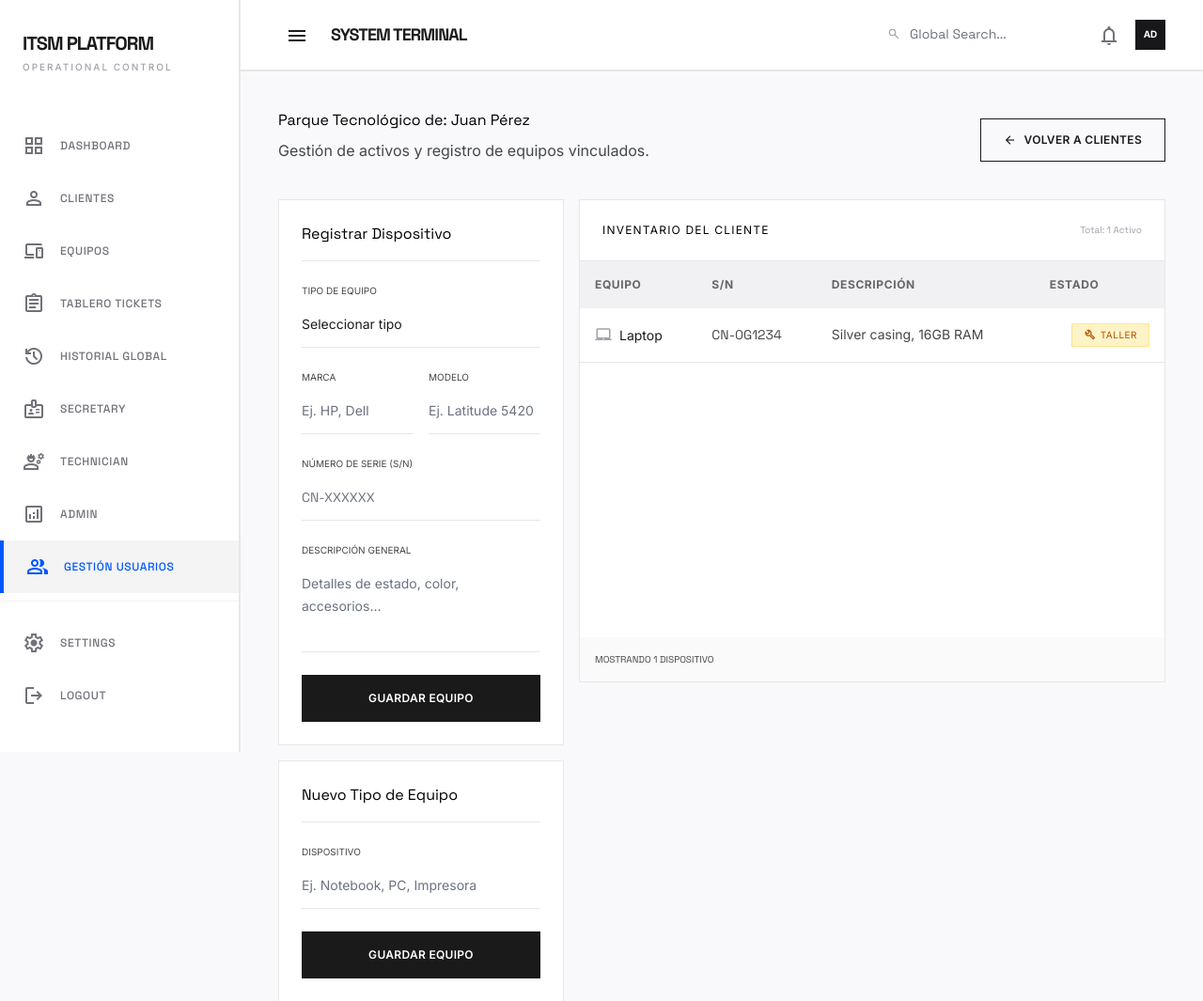
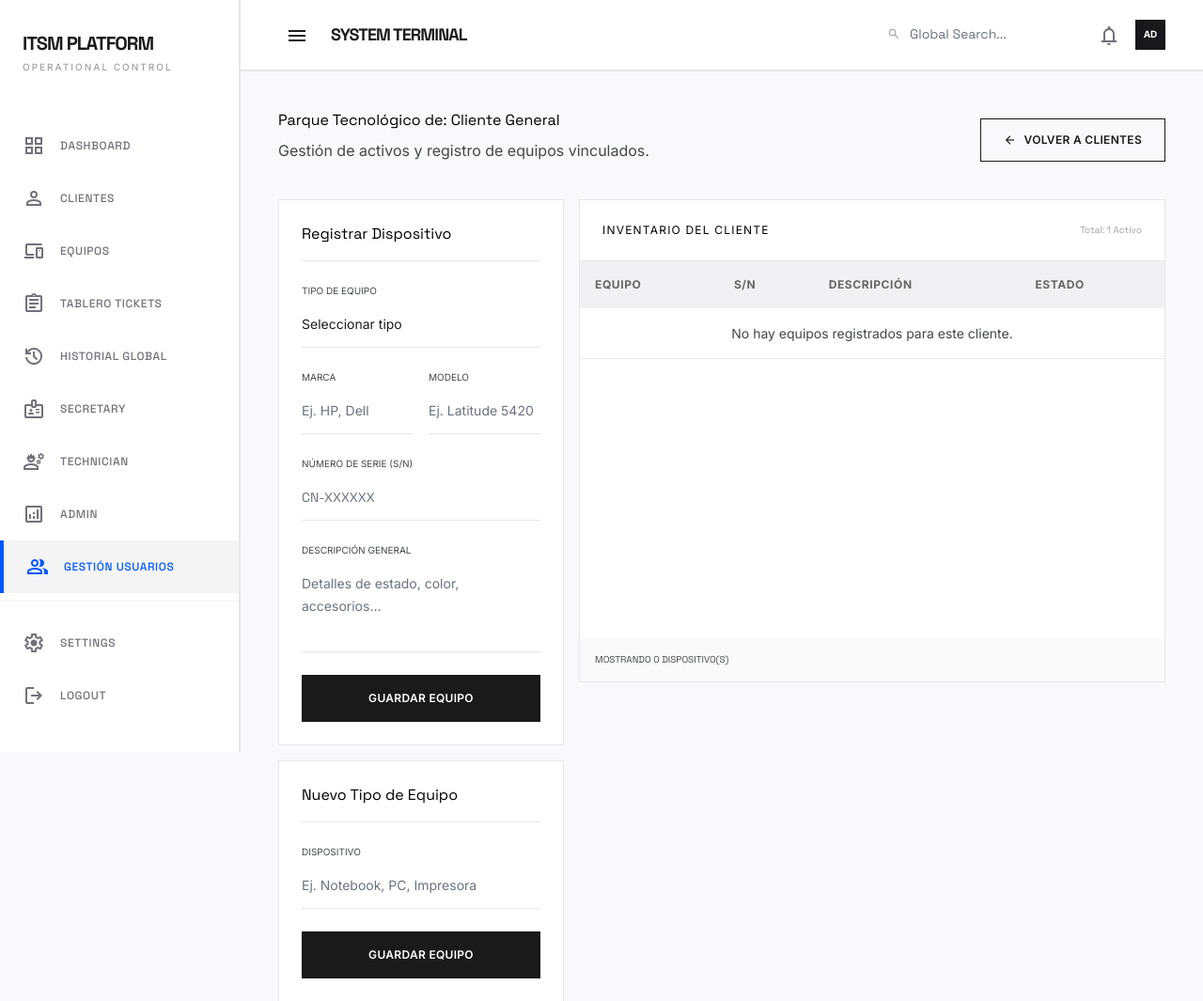
Before and after one commit to Luis18A/ProyectoFinalSeminario2, a Flask app: page /equipos in a window 1280 px wide. Shown: the top 1065 px of the page at 94% size. Run offline with Flask 3, Linux system fonts and the light colour scheme; some libraries are stand-ins or nearby versions.

Commit message:
feat: implement equipo and tipoDispositivo management with MVC routing and UI templates

```diff
--- a/app.py
+++ b/app.py
@@ -16,6 +16,7 @@ from backend.routes.vistas import vistas_bp
 from backend.routes.usuario_route import usuarios_bp
 from backend.routes.cliente_route import cliente_bp
 from backend.routes.tipoDispositivo_route import tipoDispositivo_bp
+from backend.routes.equipo_route import equipo_bp
 
 # Configurar Flask para que busque en la carpeta frontend
 app = Flask(__name__,
@@ -35,6 +36,7 @@ app.register_blueprint(vistas_bp)
 app.register_blueprint(usuarios_bp)
 app.register_blueprint(cliente_bp)
 app.register_blueprint(tipoDispositivo_bp)
+app.register_blueprint(equipo_bp)
 
 with app.app_context():
     db.create_all()
--- a/backend/models/Equipo.py
+++ b/backend/models/Equipo.py
@@ -33,7 +33,7 @@ class Equipo(db.Model):
         return Equipo.query.get(id)
 
     @classmethod
-    def create(cls, **data):
+    def crear(cls, **data):
         nuevo = cls(**data)
         db.session.add(nuevo)
         db.session.commit()
--- a/backend/routes/tipoDispositivo_route.py
+++ b/backend/routes/tipoDispositivo_route.py
@@ -27,4 +27,5 @@ def crear_tipo_dispositivo():
         flash(message, 'error')
 
     # 3. Redirigimos a la vista que elijas (ej: gestión de equipos)
-    return redirect(url_for('vistas.gestion_equipos'))
+    cliente_id = request.form.get('cliente_id')
+    return redirect(url_for('vistas.gestion_equipos', cliente_id=cliente_id))
--- a/backend/routes/vistas.py
+++ b/backend/routes/vistas.py
@@ -40,6 +40,7 @@ def secretary():
     return render_template('secretary_view.html')
 
 from backend.controller.cliente_controller import ClienteController
+from backend.controller.tipoDispositivo_controller import TipoDispositivoController
 
 @vistas_bp.route('/clientes')
 def gestion_cliente():
@@ -47,8 +48,23 @@ def gestion_cliente():
     return render_template('gestion_cliente.html', clientes=clientes)
 
 @vistas_bp.route('/equipos')
-def gestion_equipos():
-    return render_template('gestion_equipos.html')
+@vistas_bp.route('/equipos/<int:cliente_id>')
+def gestion_equipos(cliente_id=None):
+    tipo_dispositivos = TipoDispositivoController.obtener_todos()
+    cliente = None
+    equipos = []
+
+    if cliente_id:
+        from backend.models.Cliente import Cliente
+        cliente = Cliente.query.get(cliente_id)
+        if cliente:
+            from backend.models.Equipo import Equipo
+            equipos = Equipo.get_por_cliente(cliente_id)
+
+    return render_template('gestion_equipos.html',
+                           tipo_dispositivos=tipo_dispositivos,
+                           cliente=cliente,
+                           equipos=equipos)
 
 @vistas_bp.route('/tablero-tickets')
 def tickets():
--- a/frontend/templates/gestion_cliente.html
+++ b/frontend/templates/gestion_cliente.html
@@ -69,7 +69,7 @@
                             <td class="font-label-mono text-xs">{{ c.dni_cuil }}</td>
                             <td class="text-right">
                                 <div class="flex justify-end gap-2">
-                                    <a href="{{ url_for('vistas.gestion_equipos') }}"
+                                    <a href="{{ url_for('vistas.gestion_equipos', cliente_id=c.id) }}"
                                         class="p-2 text-on-surface-variant hover:text-accent transition-colors"
                                         title="Ver Equipos">
                                         <span class="material-symbols-outlined text-[18px]">devices</span>
--- a/frontend/templates/gestion_equipos.html
+++ b/frontend/templates/gestion_equipos.html
@@ -5,7 +5,7 @@
     <!-- Page Header -->
     <div class="flex justify-between items-end mb-10">
         <div>
-            <h1 class="font-headline-xl text-primary mb-2">Parque Tecnológico de: Juan Pérez</h1>
+            <h1 class="font-headline-xl text-primary mb-2">Parque Tecnológico de: {{ cliente.nombre ~ ' ' ~ cliente.apellido if cliente else 'Cliente General' }}</h1>
             <p class="font-body-md text-on-surface-variant">Gestión de activos y registro de equipos vinculados.</p>
         </div>
         <a href="{{ url_for('vistas.gestion_cliente') }}" class="btn-swiss btn-outline">
@@ -20,41 +20,43 @@
         <div class="col-span-12 md:col-span-4 flex flex-col gap-grid-gutter">
             <div class="bento-card p-6 h-full flex flex-col">
                 <h2 class="font-headline-md text-primary mb-6 border-b border-border pb-4">Registrar Dispositivo</h2>
-                <form class="flex flex-col gap-6 flex-1">
+                <form class="flex flex-col gap-6 flex-1" action="{{ url_for('equipo.crear_equipo') }}" method="POST">
                     <div class="flex flex-col gap-1">
                         <label class="font-label-bold text-on-surface-variant uppercase text-[10px]">Tipo de
                             Equipo</label>
-                        <select class="input-swiss appearance-none bg-transparent">
+                        {% if cliente %}
+                        <input type="hidden" name="cliente_id" value="{{ cliente.id }}">
+                        {% endif %}
+                        <select name="tipo_dispositivo_id" class="input-swiss appearance-none bg-transparent">
                             <option disabled selected value="">Seleccionar tipo</option>
-                            <option value="laptop">Laptop</option>
-                            <option value="desktop">Desktop</option>
-                            <option value="impresora">Impresora</option>
-                            <option value="monitor">Monitor</option>
-                            <option value="otro">Otro</option>
+                            {% for tipo in tipo_dispositivos %}
+                            <option value="{{ tipo.id }}">{{ tipo.descripcion }}</option>
+                            {% endfor %}
                         </select>
                     </div>
                     <div class="grid grid-cols-2 gap-4">
                         <div class="flex flex-col gap-1">
                             <label class="font-label-bold text-on-surface-variant uppercase text-[10px]">Marca</label>
-                            <input class="input-swiss" placeholder="Ej. HP, Dell" type="text" />
+                            <input name="marca" class="input-swiss" placeholder="Ej. HP, Dell" type="text" />
                         </div>
                         <div class="flex flex-col gap-1">
                             <label class="font-label-bold text-on-surface-variant uppercase text-[10px]">Modelo</label>
-                            <input class="input-swiss" placeholder="Ej. Latitude 5420" type="text" />
+                            <input name="modelo" class="input-swiss" placeholder="Ej. Latitude 5420" type="text" />
                         </div>
                     </div>
                     <div class="flex flex-col gap-1">
                         <label class="font-label-bold text-on-surface-variant uppercase text-[10px]">Número de Serie
                             (S/N)</label>
-                        <input class="input-swiss font-label-mono uppercase" placeholder="CN-XXXXXX" type="text" />
+                        <input name="numero_serie" class="input-swiss font-label-mono uppercase" placeholder="CN-XXXXXX"
+                            type="text" />
                     </div>
                     <div class="flex flex-col gap-1 flex-1">
                         <label class="font-label-bold text-on-surface-variant uppercase text-[10px]">Descripción
                             General</label>
-                        <textarea class="input-swiss resize-none flex-1"
+                        <textarea name="descripcion" class="input-swiss resize-none flex-1"
                             placeholder="Detalles de estado, color, accesorios..." rows="3"></textarea>
                     </div>
-                    <button class="btn-swiss btn-primary w-full justify-center py-4 mt-auto" type="button">
+                    <button class="btn-swiss btn-primary w-full justify-center py-4 mt-auto" type="submit">
                         Guardar Equipo
                     </button>
                 </form>
@@ -80,30 +82,43 @@
                             </tr>
                         </thead>
                         <tbody>
+                            {% if equipos %}
+                            {% for equipo in equipos %}
                             <tr class="hover:bg-background transition-colors">
                                 <td>
                                     <div class="flex items-center gap-2">
-                                        <span
-                                            class="material-symbols-outlined text-zinc-400 text-[18px]">laptop_mac</span>
-                                        Laptop
+                                        <span class="material-symbols-outlined text-zinc-400 text-[18px]">
+                                            {% if 'laptop' in equipo.tipo.descripcion.lower() %}laptop_mac
+                                            {% elif 'pc' in equipo.tipo.descripcion.lower() or 'desktop' in equipo.tipo.descripcion.lower() %}desktop_windows
+                                            {% elif 'impresora' in equipo.tipo.descripcion.lower() %}print
+                                            {% else %}devices{% endif %}
+                                        </span>
+                                        {{ equipo.tipo.descripcion }} - {{ equipo.marca }}
                                     </div>
                                 </td>
-                                <td class="font-label-mono text-[11px] text-on-surface-variant">CN-0G1234</td>
-                                <td class="text-on-surface-variant text-xs">Silver casing, 16GB RAM</td>
+                                <td class="font-label-mono text-[11px] text-on-surface-variant">{{ equipo.numero_serie }}</td>
+                                <td class="text-on-surface-variant text-xs">{{ equipo.descripcion }}</td>
                                 <td class="text-right">
-                                    <button
-                                        class="px-3 py-1 bg-amber-100 text-amber-700 border border-amber-200 font-label-bold text-[10px] uppercase tracking-wider flex items-center gap-1 ml-auto">
+                                    <button class="px-3 py-1 bg-amber-100 text-amber-700 border border-amber-200 font-label-bold text-[10px] uppercase tracking-wider flex items-center gap-1 ml-auto">
                                         <span class="material-symbols-outlined text-[14px]">build</span>
                                         Taller
                                     </button>
                                 </td>
                             </tr>
+                            {% endfor %}
+                            {% else %}
+                            <tr>
+                                <td colspan="4" class="p-8 text-center text-on-surface-variant">
+                                    No hay equipos registrados para este cliente.
+                                </td>
+                            </tr>
+                            {% endif %}
                         </tbody>
                     </table>
                 </div>
                 <div
                     class="p-4 bg-zinc-50 flex justify-between items-center text-[10px] text-on-surface-variant font-label-mono uppercase">
-                    <span>Mostrando 1 dispositivo</span>
+                    <span>Mostrando {{ equipos|length }} dispositivo(s)</span>
                 </div>
             </div>
         </div>
@@ -112,6 +127,9 @@
                 <h2 class="font-headline-md text-primary mb-6 border-b border-border pb-4">Nuevo Tipo de Equipo</h2>
                 <form class="flex flex-col gap-6 flex-1"
                     action="{{ url_for('tipoDispositivo.crear_tipo_dispositivo') }}" method="POST">
+                    {% if cliente %}
+                    <input type="hidden" name="cliente_id" value="{{ cliente.id }}">
+                    {% endif %}
                     <div class="flex flex-col gap-1">
                         <label class="font-label-bold text-on-surface-variant uppercase text-[10px]">Dispositivo</label>
                         <!-- el name debe coincidir con el atributo name del input en el backend, es decir, si no coincide no se enviara nada-->
```
Also changed, not shown: backend/controller/equipo_controller.py (+5 -4 lines), backend/routes/equipo_route.py (added, +14 -0 lines), scratch/check_tipos.py (added, +8 -0 lines).
